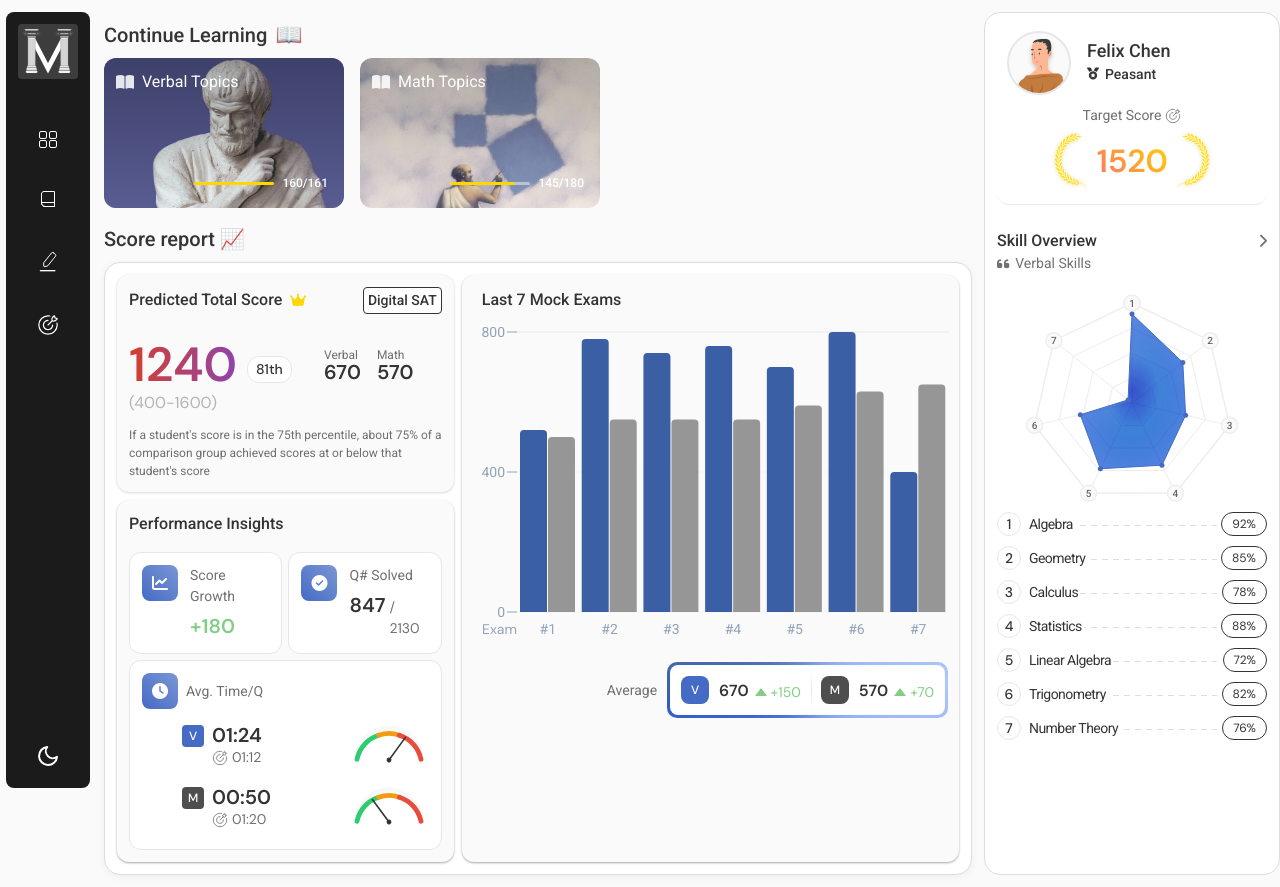
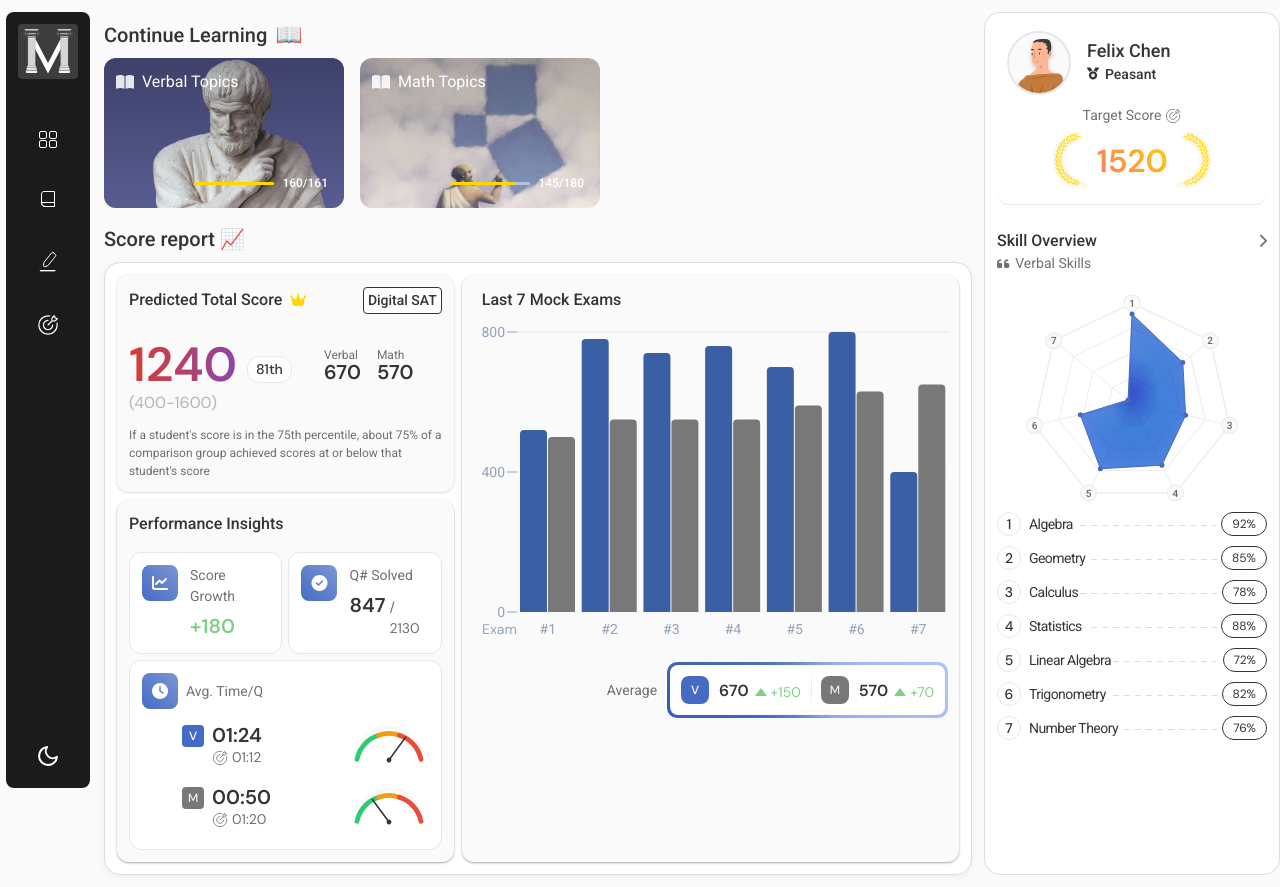
Before and after one commit to Orujhimaru/max_odyssey, a React (Vite) app: page /dashboard in a window 1280 px wide. Built offline with nearby package versions, Linux system fonts and the light colour scheme; sample sign-in values are in the browser's storage; a web font is replaced by a local one.

Commit message:
design: dashboard math icon changes

```diff
--- a/src/components/PerformanceInsights/PerformanceInsights.css
+++ b/src/components/PerformanceInsights/PerformanceInsights.css
@@ -177,8 +177,9 @@
 }
 
 .subject-label.math {
-  background-color: var(--math-color);
-  color: white;
+  background-color: var(--bar-math-color);
+  color: var(--bar-background);
+  transition: none;
 }
 
 .subject-label-container {
--- a/src/components/ScoreColumnComponent/ScoreBox/ScoreBox.css
+++ b/src/components/ScoreColumnComponent/ScoreBox/ScoreBox.css
@@ -54,7 +54,8 @@
 }
 
 .subject-icon.math {
-  background-color: var(--math-color);
+  background-color: var(--bar-math-color);
+  transition: none;
 }
 
 .subject-icon.highlighted {
--- a/src/index.css
+++ b/src/index.css
@@ -53,7 +53,7 @@
 
   /* Bar colors - light mode */
   --bar-verbal-color: #3b5fa4;
-  --bar-math-color: #969696;
+  --bar-math-color: #787878;
   --bar-background: #eee;
   --bar-math-line-color: #4e4e4e;
   background-color: var(--bg-secondary);
```
